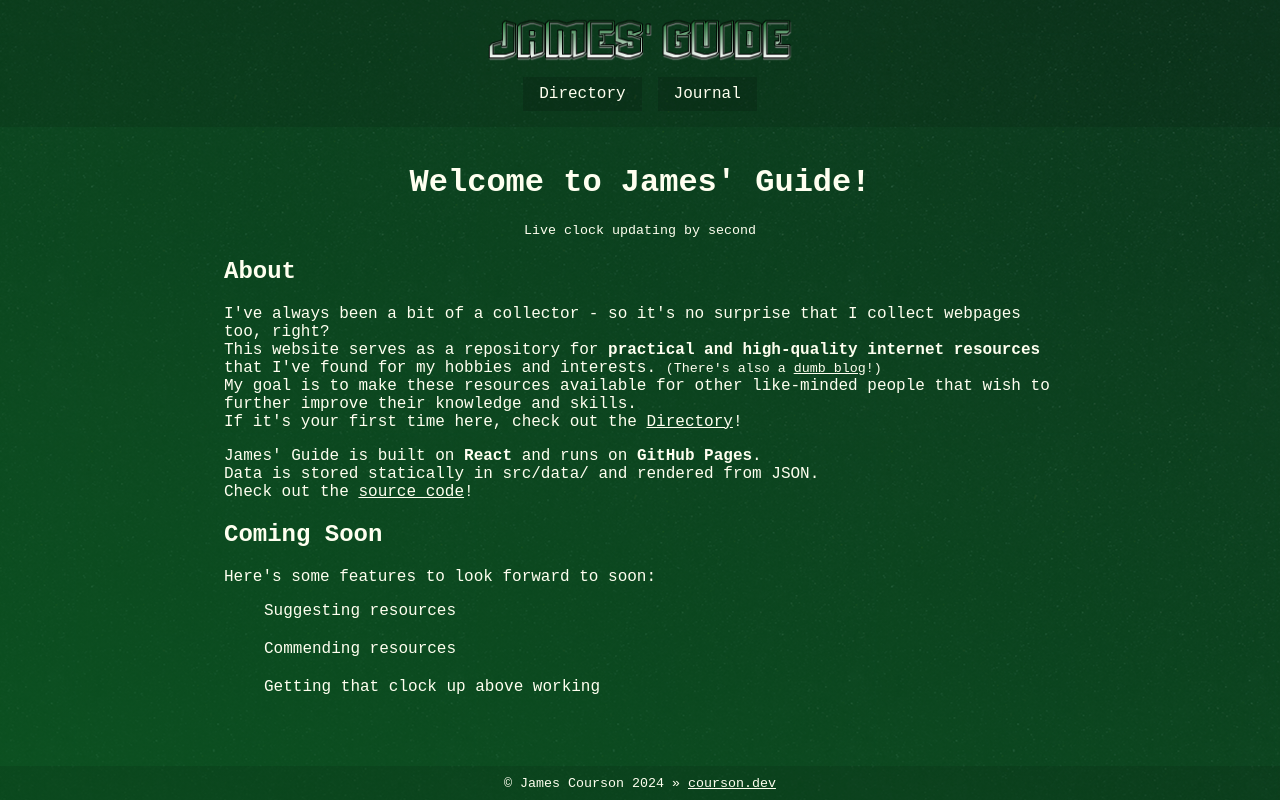
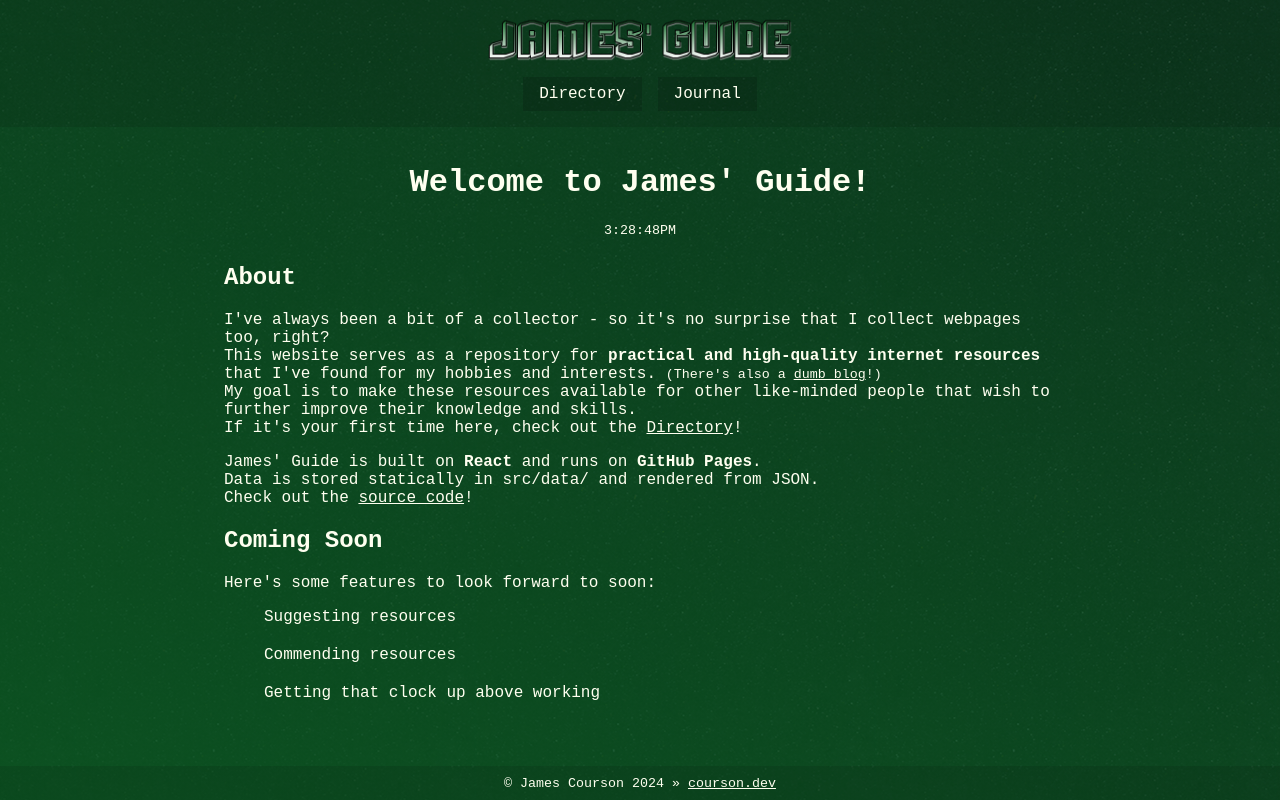
Before and after one commit to jamescourson/james.guide, a React (Vite) app: page / in a window 1280 px wide. Built offline with nearby package versions, Linux system fonts and the light colour scheme.

Commit message:
add LiveClock component

```diff
--- /dev/null
+++ b/src/components/LiveClock.jsx
@@ -0,0 +1,36 @@
+import { useEffect, useState } from "react";
+
+const getCurrentTimeString = () => {
+  const date = new Date();
+
+  const hours = date.getHours();
+  const minutes = date.getMinutes();
+  const seconds = date.getSeconds();
+
+  const hour = hours < 10 ? "0" + hours : hours;
+  const minute = minutes < 10 ? "0" + minutes : minutes;
+  const second = seconds < 10 ? "0" + seconds : seconds;
+
+  const ampm = hour < 12 ? "AM" : "PM";
+  const hourTime = hour > 12 ? hour - 12 : hour;
+
+  return hourTime + ":" + minute + ":" + second + ampm;
+}
+
+const clockStyles = {
+  color: 'ivory',
+  marginBottom: '.5em'
+}
+
+const LiveClock = () => {
+  const [timeString, setTimeString] = useState(getCurrentTimeString());
+  const updateTimeString = () => setTimeString(getCurrentTimeString());
+
+  useEffect(() => { setTimeout(updateTimeString, 1000) }, [timeString]);
+
+  return (
+    <small style={clockStyles}>{timeString}</small>
+  );
+}
+
+export default LiveClock;
--- a/src/pages/Home.jsx
+++ b/src/pages/Home.jsx
@@ -1,10 +1,13 @@
 import { Link } from 'react-router-dom';
+
+import LiveClock from '../components/LiveClock';
 
 
 const Home = () => (
   <>
     <h1>Welcome to James' Guide!</h1>
-    <small>Live clock updating by second</small>
+    <LiveClock />
+
     <article>
       <h2>About</h2>
       <p>
```
